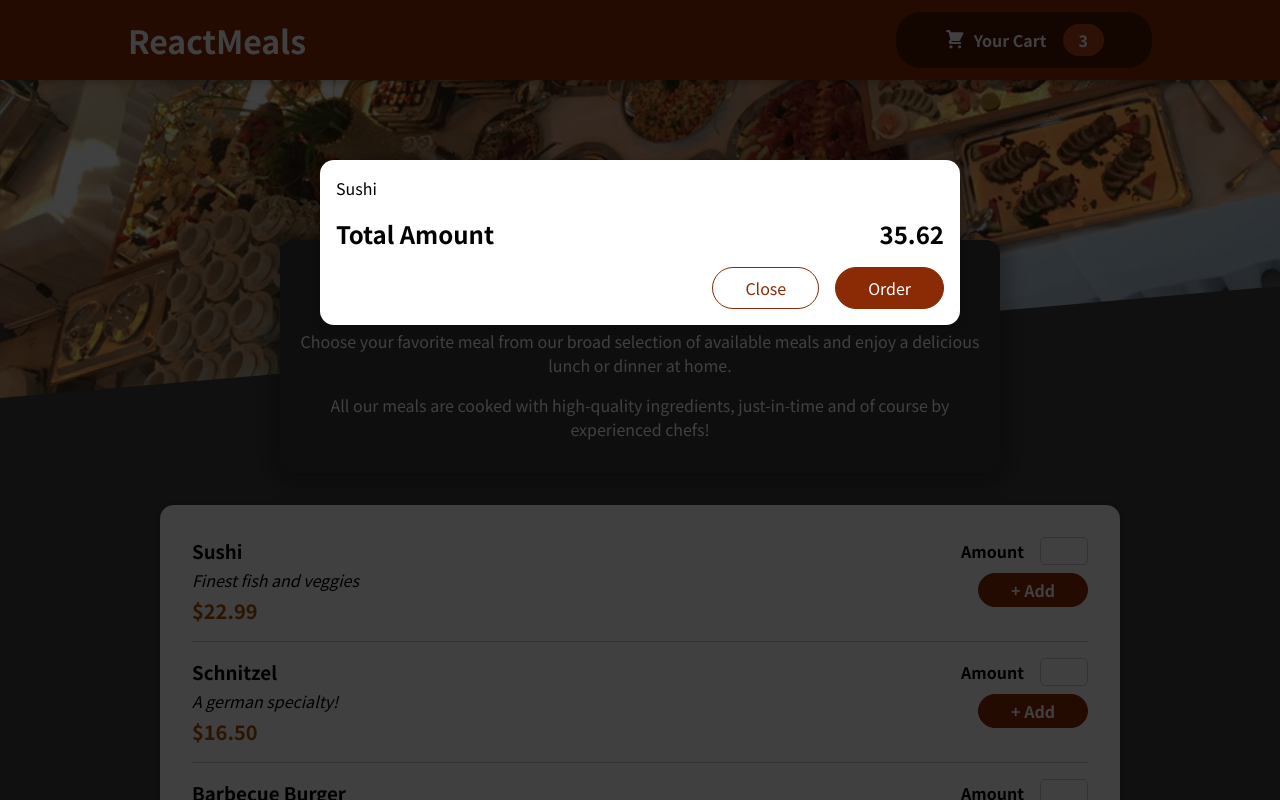
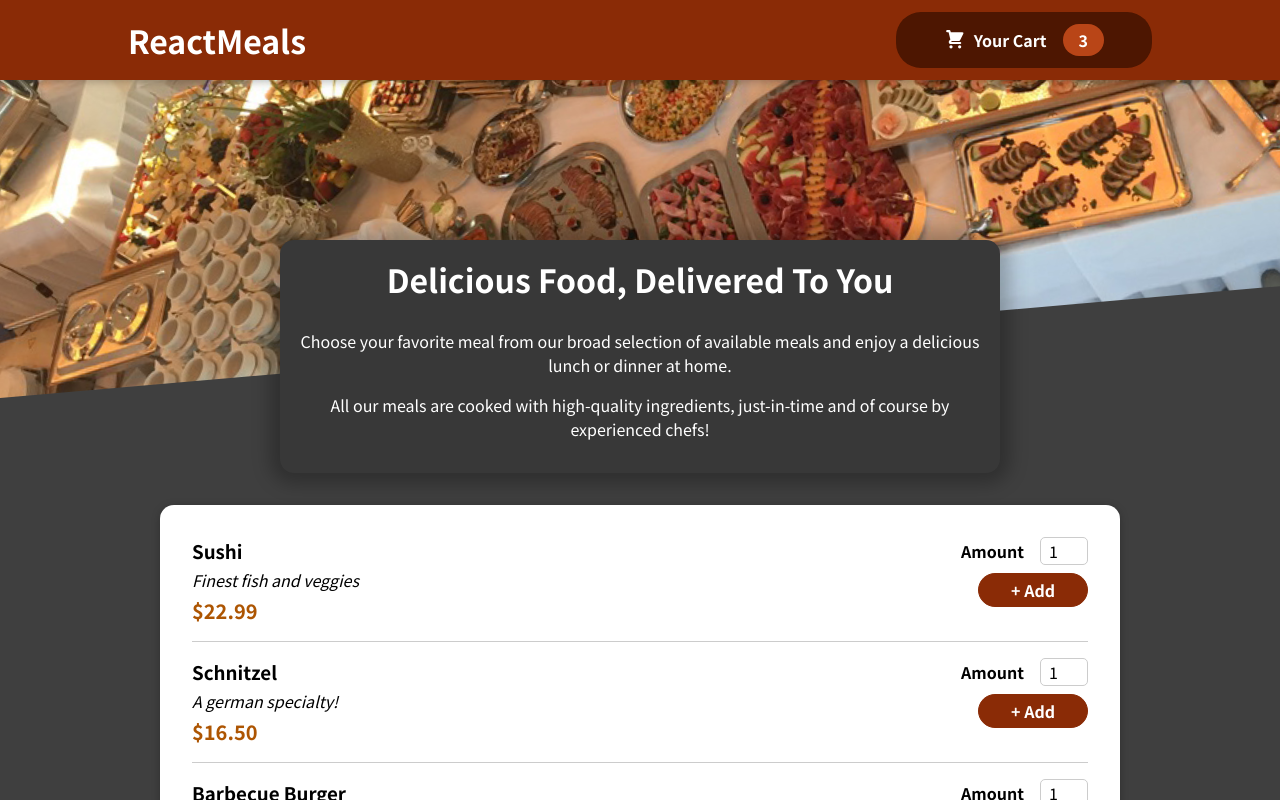
Before and after one commit to AJ197028/Restaurant_Website, a React (Create React App) app: page / in a window 1280 px wide. Shown: the top 800 px of the page. Built offline with nearby package versions, Linux system fonts and the light colour scheme.

Commit message:
cart open and close

```diff
--- a/src/App.js
+++ b/src/App.js
@@ -1,14 +1,24 @@
-import { Fragment } from "react";
+import { Fragment, useState } from "react";
 
 import Header from './components/Layout/Header'
 import Meals from './components/Meals/Meals';
 import Cart from "./components/Cart/Cart";
 
 function App() {
+  const [cartIsShown, setCartIsShown] = useState(false);
+
+  const showCartHandler = () => {
+    setCartIsShown(true);
+  };
+
+  const hideCartHandler = () => {
+    setCartIsShown(false);
+  };
+
   return (
     <Fragment>
-      <Cart />
-      <Header />
+      {cartIsShown && <Cart onClose={hideCartHandler} />}
+      <Header onShowCart={showCartHandler}/>
       <main>
         <Meals />
       </main>
--- a/src/components/Cart/Cart.js
+++ b/src/components/Cart/Cart.js
@@ -11,14 +11,14 @@
   );
 
   return (
-    <Modal>
+    <Modal onClose={props.onClose}>
       {cartItems}
       <div className={classes.total}>
         <span>Total Amount</span>
         <span>35.62</span>
       </div>
       <div className={classes.actions}>
-        <button className={classes['button--alt']}>Close</button>
+        <button className={classes['button--alt']} onClick={props.onClose}>Close</button>
         <button className={classes.button}>Order</button>
       </div>
     </Modal>
--- a/src/components/Layout/Header.js
+++ b/src/components/Layout/Header.js
@@ -9,7 +9,7 @@
     <Fragment>
       <header className={classes.header}>
         <h1>ReactMeals</h1>
-        <HeaderCartButton />
+        <HeaderCartButton onClick={props.onShowCart}/>
       </header>
       <div className={classes["main-image"]}>
         <img src={mealsImage} alt="A table full of delicious food!" />
--- a/src/components/Layout/HeaderCartButton.js
+++ b/src/components/Layout/HeaderCartButton.js
@@ -3,7 +3,7 @@
 
 const HeaderCartButton = (props) => {
   return (
-    <button className={classes.button}>
+    <button className={classes.button} onClick={props.onClick}>
       <span className={classes.icon}>
         <CartIcon />
       </span>
--- a/src/components/Meals/MealItem/MealItemForm.js
+++ b/src/components/Meals/MealItem/MealItemForm.js
@@ -10,7 +10,7 @@
         min: '1',
         max: '5',
         step: '1',
-        defaultValues: '1'
+        defaultValue: '1'
       }}/>
       <button>+ Add</button>
     </form>
--- a/src/components/UI/Modal.js
+++ b/src/components/UI/Modal.js
@@ -3,7 +3,7 @@
 import classes from "./Modal.module.css";
 
 const Backdrop = (props) => {
-  return <div className={classes.backdrop} />;
+  return <div className={classes.backdrop} onClick={props.onClose} />;
 };
 
 const ModalOverlay = (props) => {
@@ -19,7 +19,7 @@
 const Modal = (props) => {
   return (
     <Fragment>
-      {ReactDOM.createPortal(<Backdrop />, portalElement)}
+      {ReactDOM.createPortal(<Backdrop onClose={props.onClose} />, portalElement)}
       {ReactDOM.createPortal(
         <ModalOverlay>{props.children}</ModalOverlay>,
         portalElement
```
Also changed, not shown: src/components/Meals/MealItem/MealItem.js (line endings or trailing spaces).
